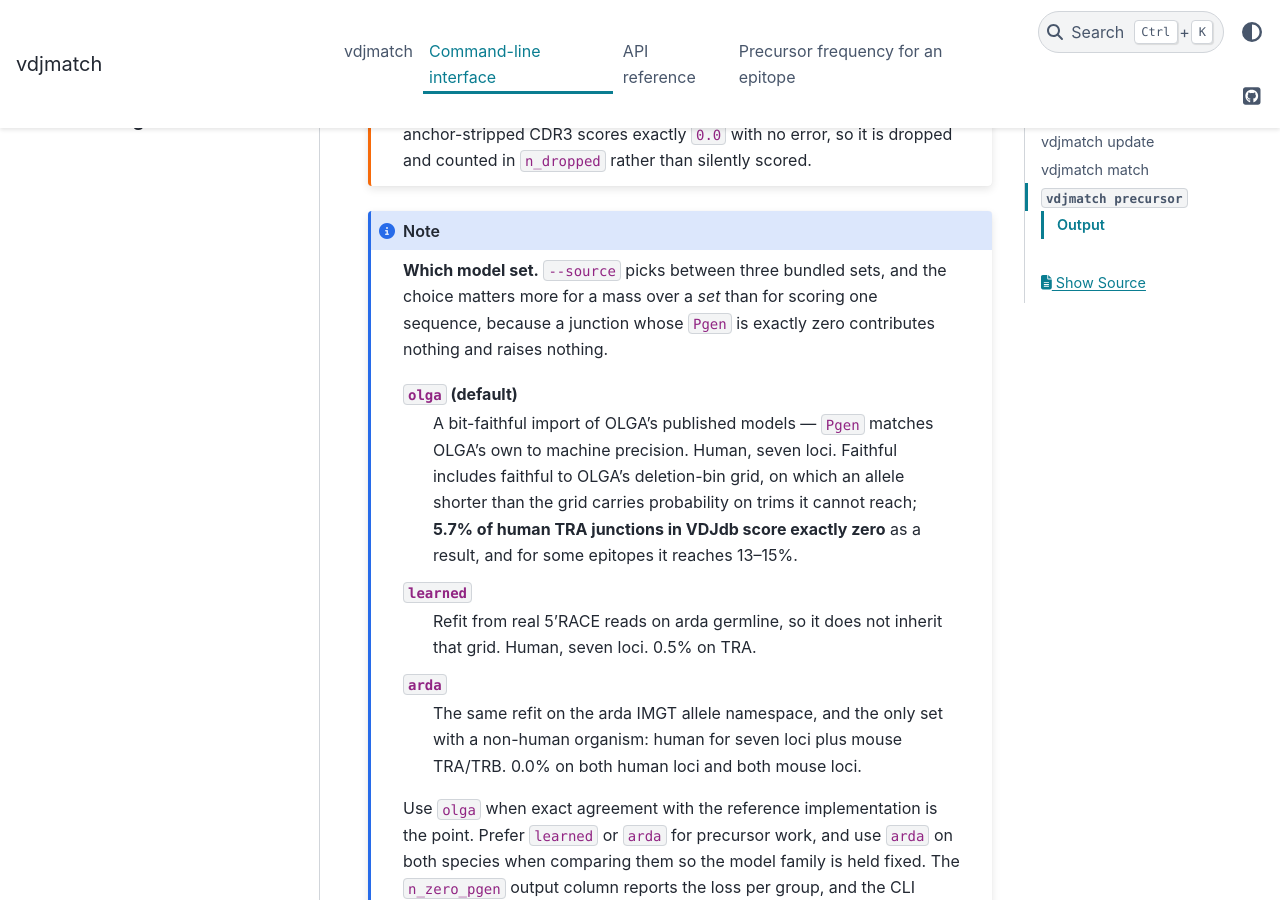
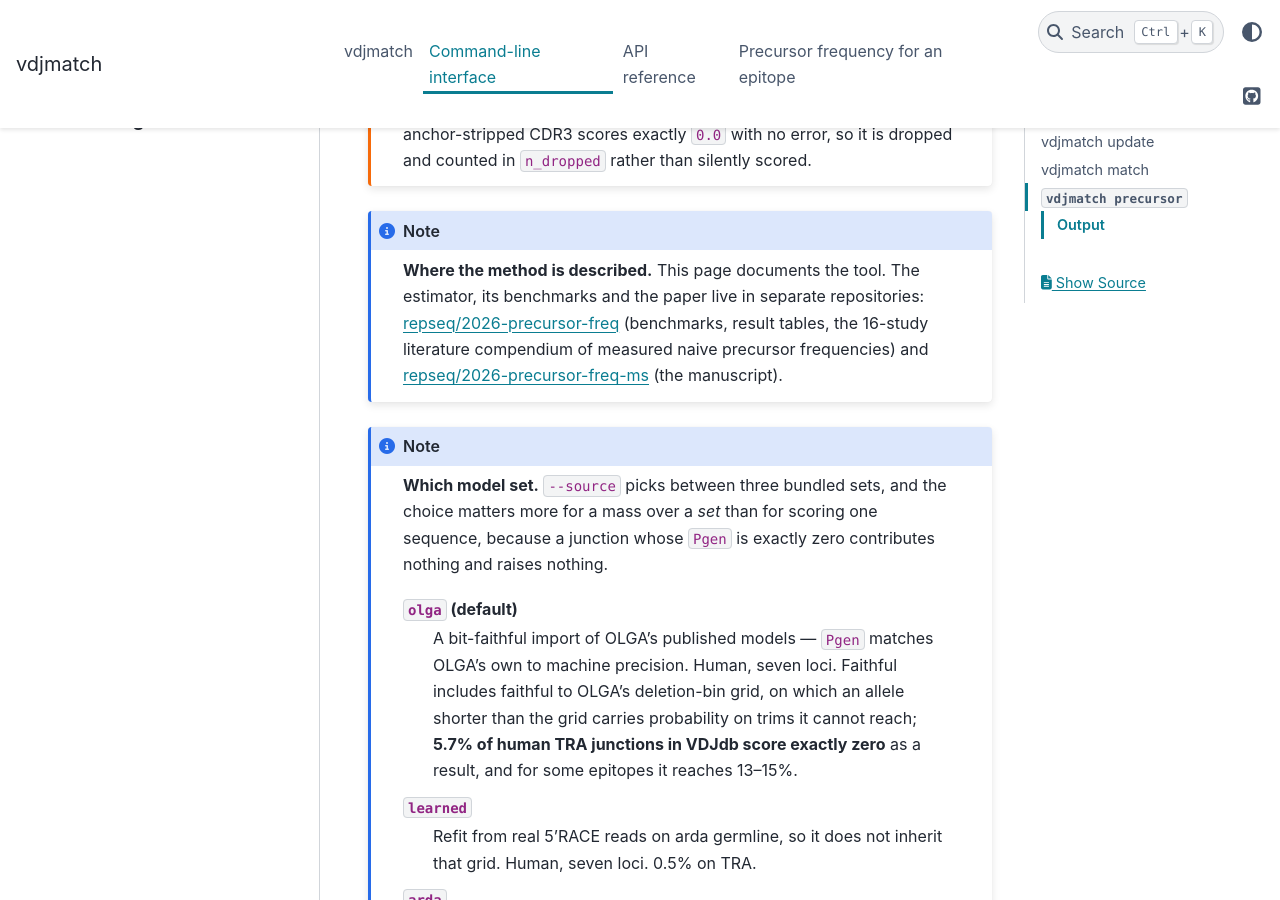
Before and after one commit to antigenomics/vdjmatch, a Sphinx documentation site: the page built from docs/cli.rst, in a window 1280 px wide and 900 px high, scrolled down 2237 px. Built offline with Sphinx 7.4.7 and the PyData theme 0.15.4, drawn with Linux system fonts in a browser that asks for light colours.

Commit message:
docs: point at the paper and benchmark repos, flag the model-source trap
The method, its benchmarks and the manuscript now live outside this repository —
repseq/2026-precursor-freq and repseq/2026-precursor-freq-ms. This repo keeps the
software, its CLI, tests, docs and the worked notebook, so the README and the CLI
page say where the rest went.

Also surfaces in the README the two things a user should know before trusting a
precursor number: that --source picks the recombination model and the default
`olga` silently zeroes 5.7% of human TRA junctions (up to 15% for some epitopes),
and that --species/--organism must agree.

Co-Authored-By: Claude Opus 5 <noreply@anthropic.com>

```diff
--- a/docs/cli.rst
+++ b/docs/cli.rst
@@ -94,6 +94,15 @@ repertoire mass can see an epitope. Needs the optional extra::
 
 .. note::
 
+   **Where the method is described.** This page documents the tool. The estimator, its benchmarks
+   and the paper live in separate repositories:
+   `repseq/2026-precursor-freq <https://github.com/repseq/2026-precursor-freq>`_ (benchmarks, result
+   tables, the 16-study literature compendium of measured naive precursor frequencies) and
+   `repseq/2026-precursor-freq-ms <https://github.com/repseq/2026-precursor-freq-ms>`_ (the
+   manuscript).
+
+.. note::
+
    **Which model set.** ``--source`` picks between three bundled sets, and the choice matters more
    for a mass over a *set* than for scoring one sequence, because a junction whose ``Pgen`` is
    exactly zero contributes nothing and raises nothing.
```
Also changed, not shown: README.md (+19 -0 lines).
